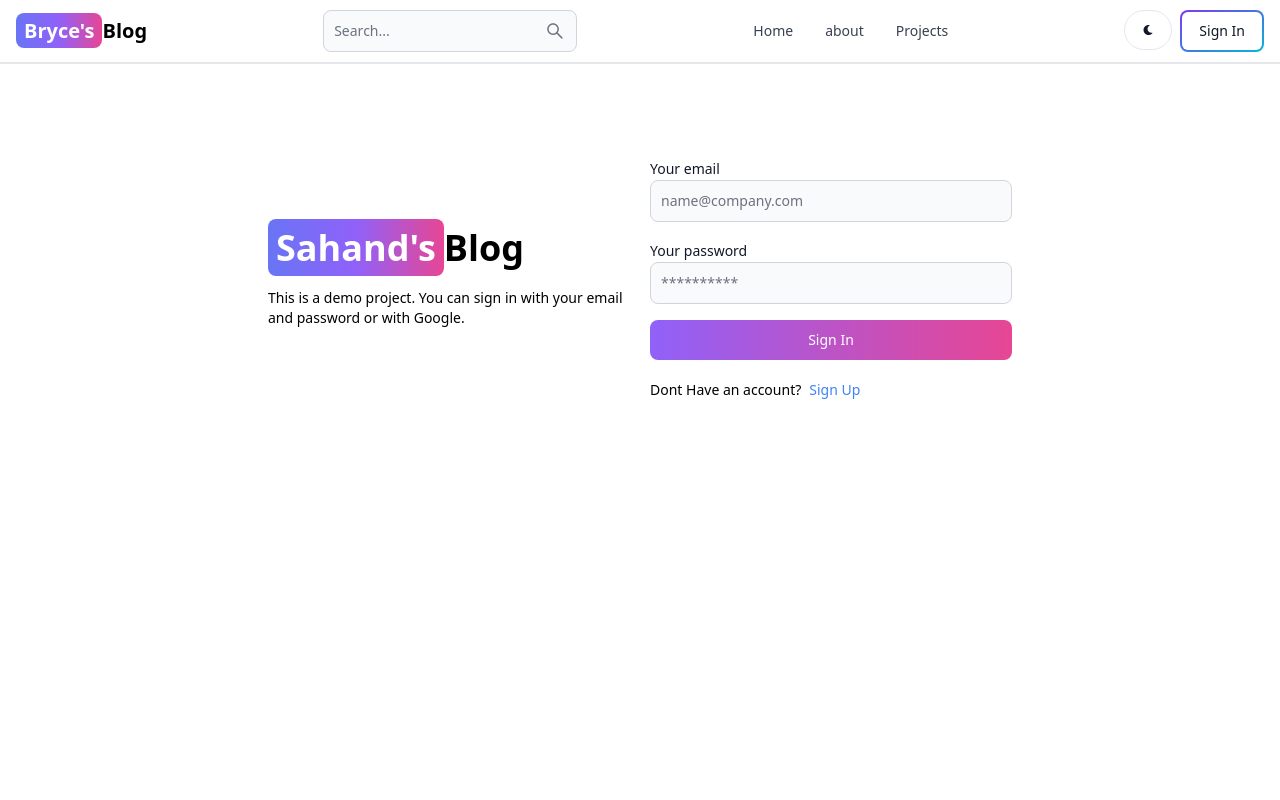
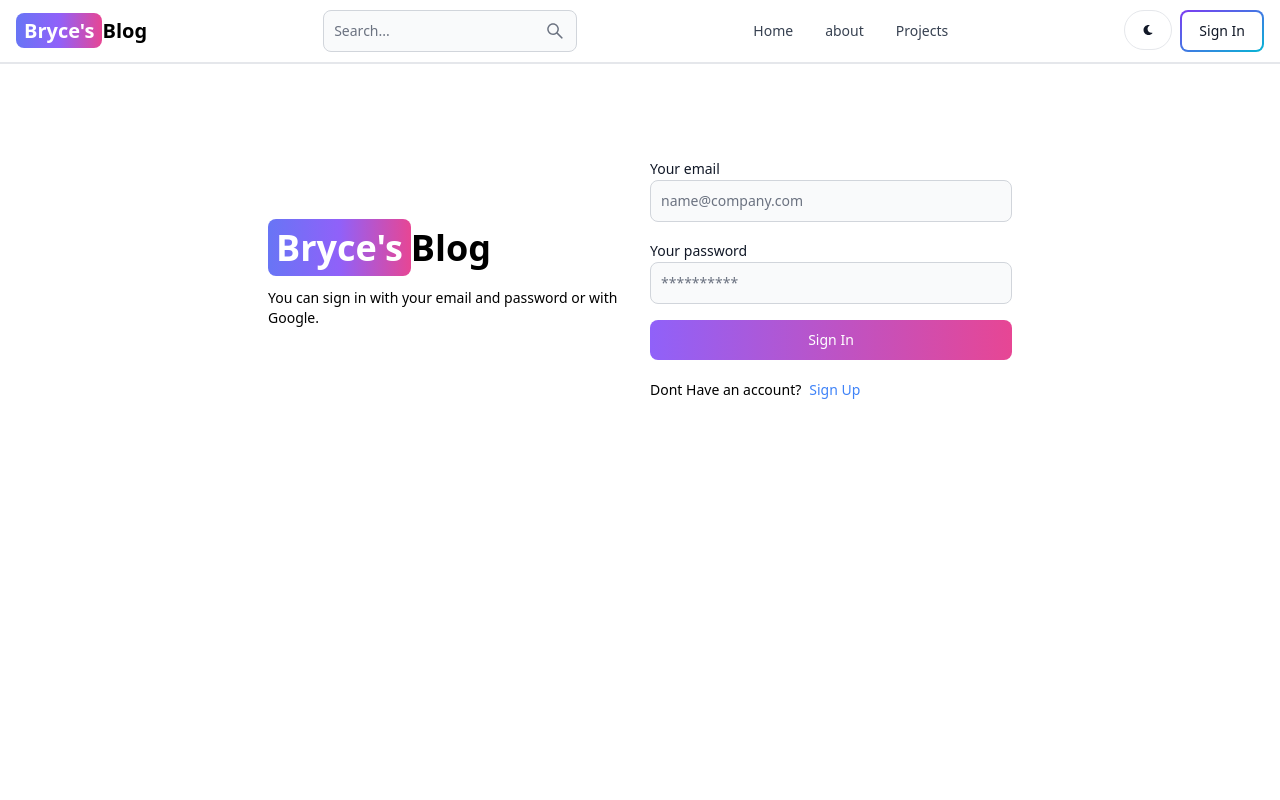
Before and after one commit to bgt1717/MERNBLOG3, a React (Vite) app in the folder client/: page /sign-in in a window 1280 px wide. Shown: the top 800 px of the page. Built offline with nearby package versions, Linux system fonts and the light colour scheme.

Commit message:
SignIn updated

```diff
--- a/client/src/pages/SignIn.jsx
+++ b/client/src/pages/SignIn.jsx
@@ -42,12 +42,12 @@ export default function SignIn() {
     <div className='flex-1'>
       <Link to='/' className='font-bold dark:text-white text-4xl'>
         <span className='px-2 py-1 bg-gradient-to-r from-indigo-500 via-purple-500 to-pink-500 rounded-lg text-white'>
-          Sahand's
+          Bryce's
         </span>
         Blog
       </Link>
       <p className='text-sm mt-5'>
-        This is a demo project. You can sign in with your email and password
+        You can sign in with your email and password
         or with Google.
       </p>
     </div>
```
